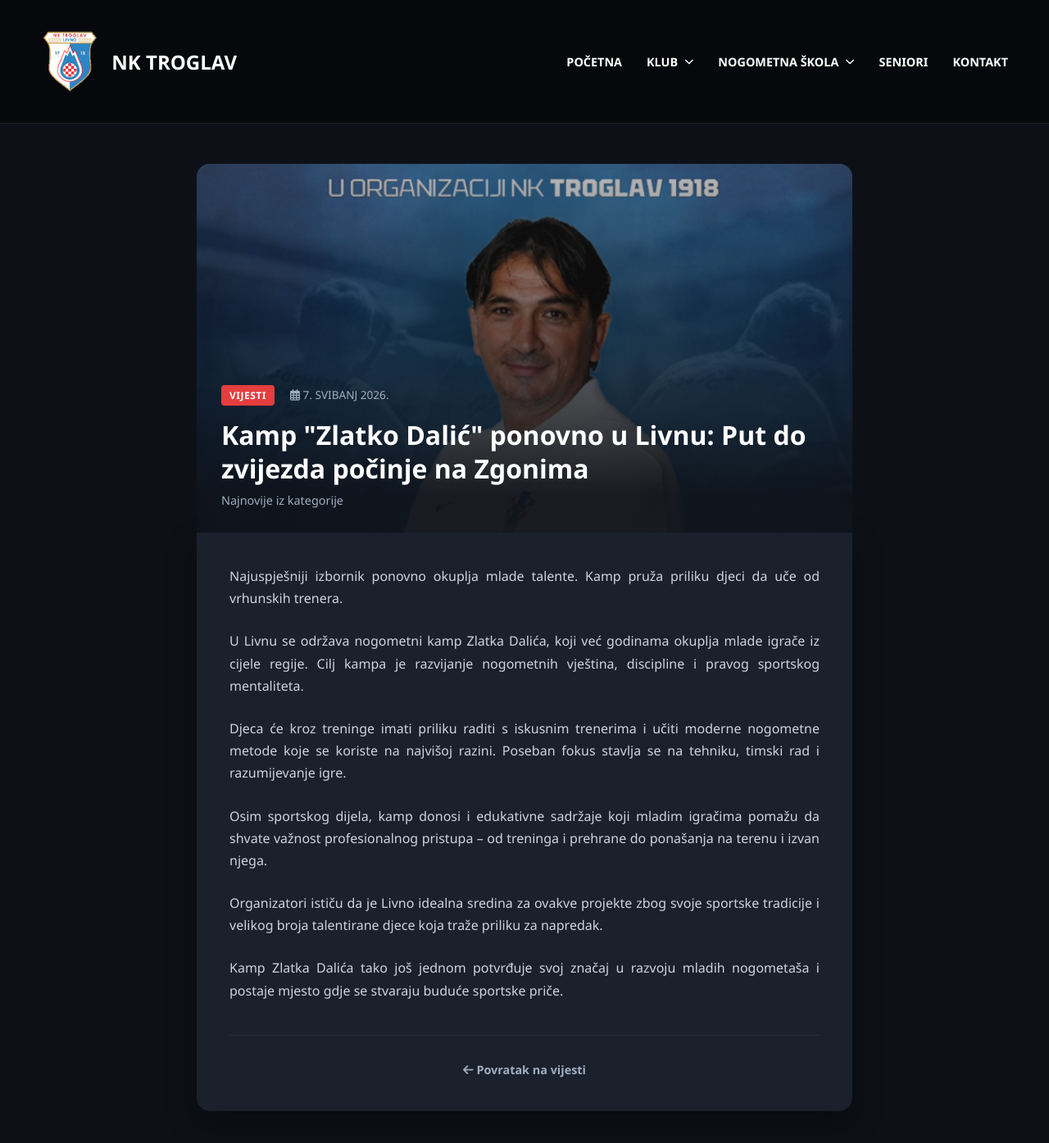
After one commit to dragosakic-create/troglav, a Django app: page /vijest3 in a window 1280 px wide. The commit adds this page. Shown: the top 1395 px of the page at 82% size. Run offline with Django 5.2, Linux system fonts and the light colour scheme.

Commit message:
vijest1, vijest2, vijest3 - nije merge

```diff
--- /dev/null
+++ b/aplikacija/static/aplikacija/vijest3.css
@@ -0,0 +1,172 @@
+/* ==========================================================================
+   STRANICA: DETALJI VIJESTI (POPRAVLJEN HERO + MODERNIJI IZGLED)
+   ========================================================================== */
+
+.vijest-detalji-wrapper {
+    background-color: #0d1117;
+    min-height: 100vh;
+    padding-bottom: 60px;
+    color: #ffffff;
+    font-family: 'Segoe UI', Tahoma, Geneva, Verdana, sans-serif;
+
+    padding-top: 200px ;
+}
+
+/* Gornja velika kartica/slika */
+/* Gornja velika kartica/slika */
+.vijest-hero-section {
+    position: relative;
+    width: 100%;
+    max-width: 800px;
+    height: 450px;
+    margin: 0 auto;
+
+    background-size: cover;
+    background-position: center 20%; /* 🔥 fokus na lice/glavu */
+
+    border-top-left-radius: 16px;
+    border-top-right-radius: 16px;
+    overflow: hidden;
+}
+
+/* Zoom efekt */
+.vijest-hero-section::before {
+    content: "";
+    position: absolute;
+    inset: 0;
+    background: inherit;
+    background-size: cover;
+    background-position: center 13%; /* 🔥 isti fokus */
+    transform: scale(1.05);
+    z-index: 0;
+}
+
+/* Tamni overlay */
+.vijest-hero-overlay {
+    position: absolute;
+    top: 0;
+    left: 0;
+    width: 100%;
+    height: 100%;
+
+    background: linear-gradient(
+        to top,
+        rgba(13, 17, 23, 0.95) 10%,
+        rgba(0, 0, 0, 0.5) 60%,
+        rgba(0, 0, 0, 0.2) 100%
+    );
+
+    display: flex;
+    align-items: flex-end;
+    padding: 30px;
+    box-sizing: border-box;
+    z-index: 1;
+}
+
+.vijest-hero-content {
+    width: 100%;
+    z-index: 2;
+}
+/* Badge */
+.vijest-badge {
+    background-color: #e53e3e;
+    color: #ffffff;
+    font-size: 0.75rem;
+    font-weight: 700;
+    padding: 4px 10px;
+    border-radius: 4px;
+    text-transform: uppercase;
+    letter-spacing: 0.5px;
+    display: inline-block;
+    margin-right: 15px;
+}
+
+.vijest-date {
+    color: #a0aec0;
+    font-size: 0.85rem;
+}
+
+/* Naslov */
+.vijest-hero-content h1 {
+    font-size: 2rem;
+    font-weight: 700;
+    line-height: 1.3;
+    margin: 15px 0 8px 0;
+    color: #ffffff;
+}
+
+/* Subtitle */
+.vijest-subtitle {
+    color: #a0aec0;
+    font-size: 0.9rem;
+}
+
+/* Donji dio */
+.vijest-body-container {
+    max-width: 800px;
+    margin: 0 auto;
+    background-color: #1a202c;
+    padding: 40px;
+    border-bottom-left-radius: 16px;
+    border-bottom-right-radius: 16px;
+    box-sizing: border-box;
+
+    box-shadow: 0 15px 35px rgba(0, 0, 0, 0.4);
+}
+
+/* Tekst */
+.vijest-text-content p {
+    font-size: 1rem;
+    line-height: 1.7;
+    color: #cbd5e0;
+    margin-bottom: 25px;
+    text-align: justify;
+}
+
+.vijest-text-content p:last-child {
+    margin-bottom: 0;
+}
+
+/* Back gumb */
+.vijest-back-box {
+    margin-top: 40px;
+    text-align: center;
+    border-top: 1px solid rgba(255, 255, 255, 0.05);
+    padding-top: 30px;
+}
+
+.btn-vijest-back {
+    display: inline-block;
+    color: #a0aec0;
+    text-decoration: none;
+    font-size: 0.9rem;
+    font-weight: 600;
+    transition: all 0.2s ease;
+}
+
+/* 🔥 hover efekt */
+.btn-vijest-back:hover {
+    color: #ffffff;
+    transform: translateX(-3px);
+}
+
+/* RESPONSIVE */
+@media (max-width: 768px) {
+    .stranica-vijesti-detalji {
+        padding-top: 100px !important;
+    }
+
+    .vijest-hero-section {
+        height: 300px;
+        border-radius: 0;
+    }
+
+    .vijest-body-container {
+        border-radius: 0;
+        padding: 20px;
+    }
+
+    .vijest-hero-content h1 {
+        font-size: 1.4rem;
+    }
+}
--- a/aplikacija/templates/aplikacija/pocetna.html
+++ b/aplikacija/templates/aplikacija/pocetna.html
@@ -121,7 +121,7 @@
                         </div>
                         <h3>Danijel Krivić (Danko) odlazi: Livno u suzama, uprava u potrazi za čudotvorcem</h3>
                         <p>Danijel Krivić (Danko) službeno više nije trener Troglava. Kažu da je odlučio dati priliku nekom drugom da gubi živce uz aut-liniju.</p>
-                        <a href="#" class="read-more">PROČITAJTE VIŠE <span class="arrow">›</span></a>
+                        <a href="{% url 'vijest1' %}" class="read-more">PROČITAJTE VIŠE <span class="arrow">›</span></a>
                     </div>
                 </div>
 
@@ -137,7 +137,7 @@
                         </div>
                         <h3>Ivan Vukadin (Stevin) u Troglavu: Od "izdajnika" do spasitelja?</h3>
                         <p>Nakon što je odradio "staž" kod naših rivala sestre Kamešnice, Ivan Vukadin (Stevin) se vratio tamo gdje mu je i mjesto.</p>
-                        <a href="#" class="read-more">PROČITAJTE VIŠE <span class="arrow">›</span></a>
+                        <a href="{% url 'vijest2' %}" class="read-more">PROČITAJTE VIŠE <span class="arrow">›</span></a>
                     </div>
                 </div>
 
@@ -153,7 +153,7 @@
                         </div>
                         <h3>Kamp "Zlatko Dalić" ponovno u Livnu: Put do zvijezda počinje na Zgonima</h3>
                         <p>Najuspješniji izbornik ponovno okuplja mlade talente. Kamp pruža priliku djeci da uče od vrhunskih trenera.</p>
-                        <a href="#" class="read-more">PROČITAJTE VIŠE <span class="arrow">›</span></a>
+                        <a href="{% url 'vijest3' %}" class="read-more">PROČITAJTE VIŠE <span class="arrow">›</span></a>
                     </div>
                 </div>
 
--- /dev/null
+++ b/aplikacija/templates/aplikacija/vijest3.html
@@ -0,0 +1,60 @@
+{% extends 'base.html' %}
+{% load static %}
+
+{% block css_files %}
+<link rel="stylesheet" href="{% static 'aplikacija/vijest3.css' %}">
+{% endblock css_files %}
+
+{% block content %}
+<div class="vijest-detalji-wrapper">
+
+    <div class="vijest-hero-section" style="background-image: url('{% static 'aplikacija/slike/kampzlatkodalic.png' %}');">
+        <div class="vijest-hero-overlay">
+            <div class="vijest-hero-content">
+                <span class="vijest-badge">VIJESTI</span>
+                <span class="vijest-date">
+                    <i class="far fa-calendar-alt"></i> 7. SVIBANJ 2026.
+                </span>
+                <h1>Kamp "Zlatko Dalić" ponovno u Livnu: Put do zvijezda počinje na Zgonima</h1>
+                <p class="vijest-subtitle">Najnovije iz kategorije</p>
+            </div>
+        </div>
+    </div>
+
+    <div class="vijest-body-container">
+       <div class="vijest-text-content">
+
+    <p>
+        Najuspješniji izbornik ponovno okuplja mlade talente. Kamp pruža priliku djeci da uče od vrhunskih trenera.
+    </p>
+
+    <p>
+        U Livnu se održava nogometni kamp Zlatka Dalića, koji već godinama okuplja mlade igrače iz cijele regije. Cilj kampa je razvijanje nogometnih vještina, discipline i pravog sportskog mentaliteta.
+    </p>
+
+    <p>
+        Djeca će kroz treninge imati priliku raditi s iskusnim trenerima i učiti moderne nogometne metode koje se koriste na najvišoj razini. Poseban fokus stavlja se na tehniku, timski rad i razumijevanje igre.
+    </p>
+
+    <p>
+        Osim sportskog dijela, kamp donosi i edukativne sadržaje koji mladim igračima pomažu da shvate važnost profesionalnog pristupa – od treninga i prehrane do ponašanja na terenu i izvan njega.
+    </p>
+
+    <p>
+        Organizatori ističu da je Livno idealna sredina za ovakve projekte zbog svoje sportske tradicije i velikog broja talentirane djece koja traže priliku za napredak.
+    </p>
+
+    <p>
+        Kamp Zlatka Dalića tako još jednom potvrđuje svoj značaj u razvoju mladih nogometaša i postaje mjesto gdje se stvaraju buduće sportske priče.
+    </p>
+
+</div>
+
+        <div class="vijest-back-box">
+            <a href="javascript:history.back()" class="btn-vijest-back">
+                <i class="fas fa-arrow-left"></i> Povratak na vijesti
+            </a>
+        </div>
+    </div>
+</div>
+{% endblock %}
--- a/aplikacija/urls.py
+++ b/aplikacija/urls.py
@@ -8,4 +8,7 @@ urlpatterns = [
     path('povijest', views.povijest_kluba, name='povijest'),
     path('seniori', views.seniori_view, name='seniori'),
     path('izvjestaj', views.izvjestaj_view, name='izvjestaj'),
+    path('vijest1', views.vijest1_view, name='vijest1'),
+    path('vijest2', views.vijest2_view, name='vijest2'),
+    path('vijest3', views.vijest3_view, name='vijest3'),
 ]
--- a/aplikacija/views.py
+++ b/aplikacija/views.py
@@ -20,3 +20,12 @@ def seniori_view(request):
 
 def izvjestaj_view(request):
     return render(request, 'aplikacija/izvjestaj.html')
+
+def vijest1_view(request):
+    return render(request, 'aplikacija/vijest1.html')
+
+def vijest2_view(request):
+    return render(request, 'aplikacija/vijest2.html')
+
+def vijest3_view(request):
+    return render(request, 'aplikacija/vijest3.html')
```
Also changed, not shown: aplikacija/static/aplikacija/vijest1.css (added, +172 -0 lines), aplikacija/static/aplikacija/vijest2.css (added, +188 -0 lines), aplikacija/templates/aplikacija/vijest1.html (added, +42 -0 lines), aplikacija/templates/aplikacija/vijest2.html (added, +60 -0 lines).
